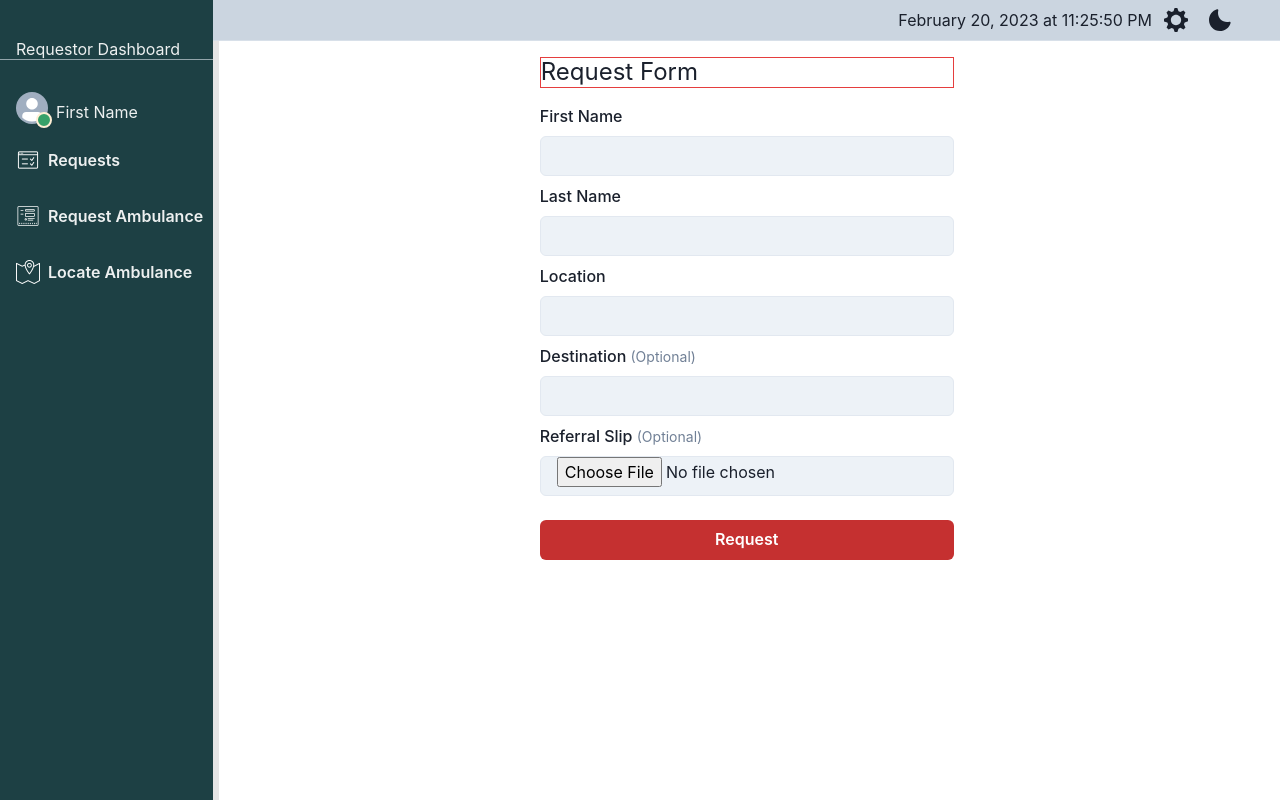
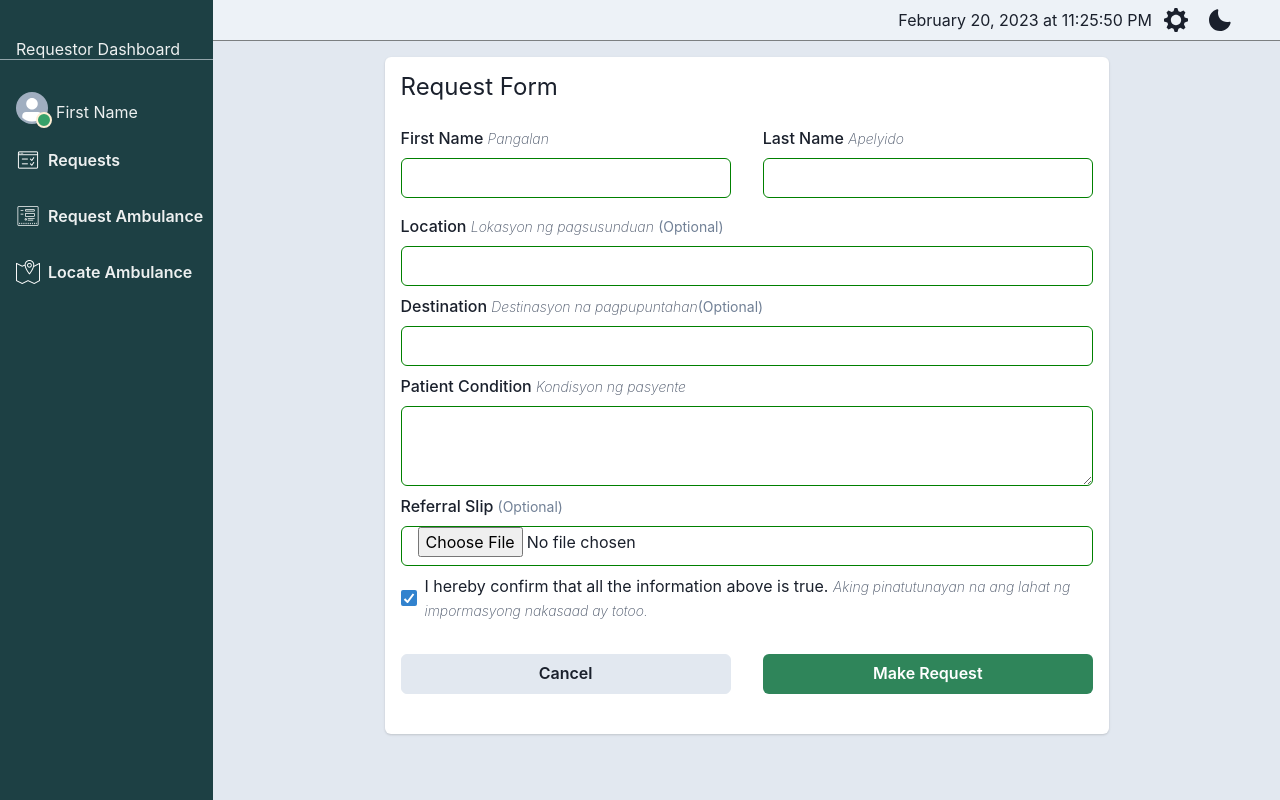
Before and after one commit to neildc14/capstone, a React (Vite) app in the folder client/: page /requestor in a window 1280 px wide. Both pictures are taken after a click on the button "Request Ambulance". Built offline with nearby package versions, Linux system fonts and the light colour scheme.

Commit message:
updated request form

```diff
--- a/client/src/components/Sidebar.jsx
+++ b/client/src/components/Sidebar.jsx
@@ -5,7 +5,7 @@ const Sidebar = ({ children, bgColor }) => {
   return (
     <>
       <Box
-        height={{ base: "100vh" }}
+        maxHeight="100%"
         width={{ base: "full", md: "xs", lg: "2xs" }}
         bgColor={bgColor}
         boxShadow="6px 0px 0px 0px rgba(0,0,0,0.1)"
--- a/client/src/components/requestor/RequestForm.jsx
+++ b/client/src/components/requestor/RequestForm.jsx
@@ -6,52 +6,68 @@ import {
   Heading,
   Input,
   Text,
+  Card,
+  Checkbox,
+  Textarea,
+  Flex,
 } from "@chakra-ui/react";
 import React from "react";
 
 const RequestForm = () => {
   return (
-    <Box as="form" width={{ base: "100%", md: "50%", lg: "40%" }} mx="auto">
+    <Card
+      width={{ base: "100%", md: "90%", lg: "70%" }}
+      mx={{ base: "auto" }}
+      p={4}
+    >
+      <Box as="form">
         <Heading
           mb={4}
-        borderWidth="1px "
-        borderStyle="solid"
-        borderColor="red.500"
           fontSize={{ base: "xl", md: "2xl" }}
           fontWeight="normal"
         >
           Request Form
         </Heading>
+        <Flex flexDirection="row" gap="2rem">
           <FormControl my={2}>
-        <FormLabel>First Name</FormLabel>
+            <FormLabel>
+              First Name{" "}
+              <Text as="i" color="gray.600" fontWeight="thin" fontSize="sm">
+                Pangalan
+              </Text>
+            </FormLabel>
             <Input
               type="text"
               width="100%"
               size={{ base: "sm", md: "md" }}
-          bgColor="gray.100"
+              border="1px solid green"
+              _hover={{ borderColor: "blue.600" }}
             />
           </FormControl>
+
           <FormControl my={2}>
-        <FormLabel>Last Name</FormLabel>
+            <FormLabel>
+              Last Name{" "}
+              <Text as="i" color="gray.600" fontWeight="thin" fontSize="sm">
+                Apelyido
+              </Text>
+            </FormLabel>
             <Input
               type="text"
               width="100%"
               size={{ base: "sm", md: "md" }}
-          bgColor="gray.100"
+              border="1px solid green"
+              _hover={{ borderColor: "blue.600" }}
             />
           </FormControl>
-      <FormControl my={2}>
-        <FormLabel>Location </FormLabel>
-        <Input
-          type="text"
-          width="100%"
-          size={{ base: "sm", md: "md" }}
-          bgColor="gray.100"
-        />
-      </FormControl>
+        </Flex>
+
         <FormControl my={2}>
           <FormLabel>
-          Destination{" "}
+            Location{" "}
+            <Text as="i" color="gray.600" fontWeight="thin" fontSize="sm">
+              Lokasyon ng pagsusunduan
+            </Text>{" "}
             <Text as="span" color="gray.500" fontWeight="normal" fontSize="sm">
               (Optional)
             </Text>
@@ -60,29 +76,93 @@ const RequestForm = () => {
             type="text"
             width="100%"
             size={{ base: "sm", md: "md" }}
-          bgColor="gray.100"
+            border="1px solid green"
+            _hover={{ borderColor: "blue.600" }}
           />
         </FormControl>
-      <FormControl>
+
+        <FormControl my={2}>
+          <FormLabel>
+            Destination{" "}
+            <Text as="i" color="gray.600" fontWeight="thin" fontSize="sm">
+              Destinasyon na pagpupuntahan
+            </Text>
+            <Text as="span" color="gray.500" fontWeight="normal" fontSize="sm">
+              (Optional)
+            </Text>
+          </FormLabel>
+          <Input
+            type="text"
+            width="100%"
+            size={{ base: "sm", md: "md" }}
+            border="1px solid green"
+            _hover={{ borderColor: "blue.600" }}
+          />
+        </FormControl>
+
+        <FormControl my={2}>
+          <FormLabel>
+            Patient Condition{" "}
+            <Text as="i" color="gray.600" fontWeight="thin" fontSize="sm">
+              Kondisyon ng pasyente
+            </Text>
+          </FormLabel>
+          <Textarea
+            width="100%"
+            size={{ base: "sm", md: "md" }}
+            border="1px solid green"
+            _hover={{ borderColor: "blue.600" }}
+          ></Textarea>
+        </FormControl>
+
+        <FormControl my={2}>
           <FormLabel>
             Referral Slip{" "}
             <Text as="span" color="gray.500" fontWeight="normal" fontSize="sm">
               (Optional)
             </Text>
           </FormLabel>
-        <Input type="file" size={{ base: "sm", md: "md" }} bgColor="gray.100" />
+          <Input
+            type="file"
+            size={{ base: "sm", md: "md" }}
+            border="1px solid green"
+            _hover={{ borderColor: "blue.600" }}
+          />
         </FormControl>
+
+        <FormControl my={2}>
+          <Checkbox defaultChecked>
+            I hereby confirm that all the information above is true.{" "}
+            <Text as="i" color="gray.600" fontWeight="thin" fontSize="sm">
+              Aking pinatutunayan na ang lahat ng impormasyong nakasaad ay
+              totoo.
+            </Text>
+          </Checkbox>
+        </FormControl>
+
+        <Flex justifyContent="flex-start" gap="2rem" width="100%">
           <Button
             type="submit"
-        w="100%"
+            variant="outline"
+            width={{ base: "100%", md: "100%", lg: "50%" }}
             my={6}
-        bgColor="red.600"
+            bgColor="gray.200"
+          >
+            Cancel
+          </Button>
+          <Button
+            type="submit"
+            width={{ base: "100%", md: "100%", lg: "50%" }}
+            my={6}
+            bgColor="green.600"
             color="white"
-        _hover={{ bgColor: "red.700" }}
+            _hover={{ bgColor: "green.700" }}
           >
-        Request
+            Make Request
           </Button>
+        </Flex>
       </Box>
+    </Card>
   );
 };
 
--- a/client/src/layouts/Header.jsx
+++ b/client/src/layouts/Header.jsx
@@ -5,11 +5,15 @@ import DateTime from "../components/DisplayTime";
 import Settings from "../components/Settings";
 import ThemeButton from "../components/ThemeButton";
 
-
 const Header = () => {
   const [isLargerThan768] = useMediaQuery("(min-width: 768px)");
   return (
-    <Box as="header" px={{ base: 4, md: 0 }} bgColor="gray.300">
+    <Box
+      as="header"
+      px={{ base: 4, md: 0 }}
+      bgColor="gray.100"
+      borderColor="blackAlpha.800"
+    >
       <Flex justifyContent="space-between" alignItems="center">
         {!isLargerThan768 && <TopNav />}
         <Flex alignItems="center" gap="4px" me={{ md: 10 }} ms="auto">
--- a/client/src/pages/RequestorDashboard.jsx
+++ b/client/src/pages/RequestorDashboard.jsx
@@ -29,7 +29,11 @@ const RequestorDashboard = () => {
 
   return (
     <>
-      <Flex flexDirection={{ base: "column", md: "row" }} padding="0">
+      <Flex
+        flexDirection={{ base: "column", md: "row" }}
+        padding="0"
+        height={{ base: "100vh" }}
+      >
         {isLargerThan768 ? (
           <RequestorSidebar
             handleRequestForm={handleRequestForm}
@@ -46,7 +50,7 @@ const RequestorDashboard = () => {
           />
         )}
 
-        <Box width="100%">
+        <Box width="100%" overflowY="scroll" bg="gray.200">
           <DashboardContext.Provider value={toggleDashboard}>
             <Header />
           </DashboardContext.Provider>
```
Also changed, not shown: client/src/assets/icons/icons8-map-marker-24 (4).png (added), client/src/assets/icons/icons8-map-marker-24 (5).png (added). Lines whose indentation alone changed are shown as unchanged.
